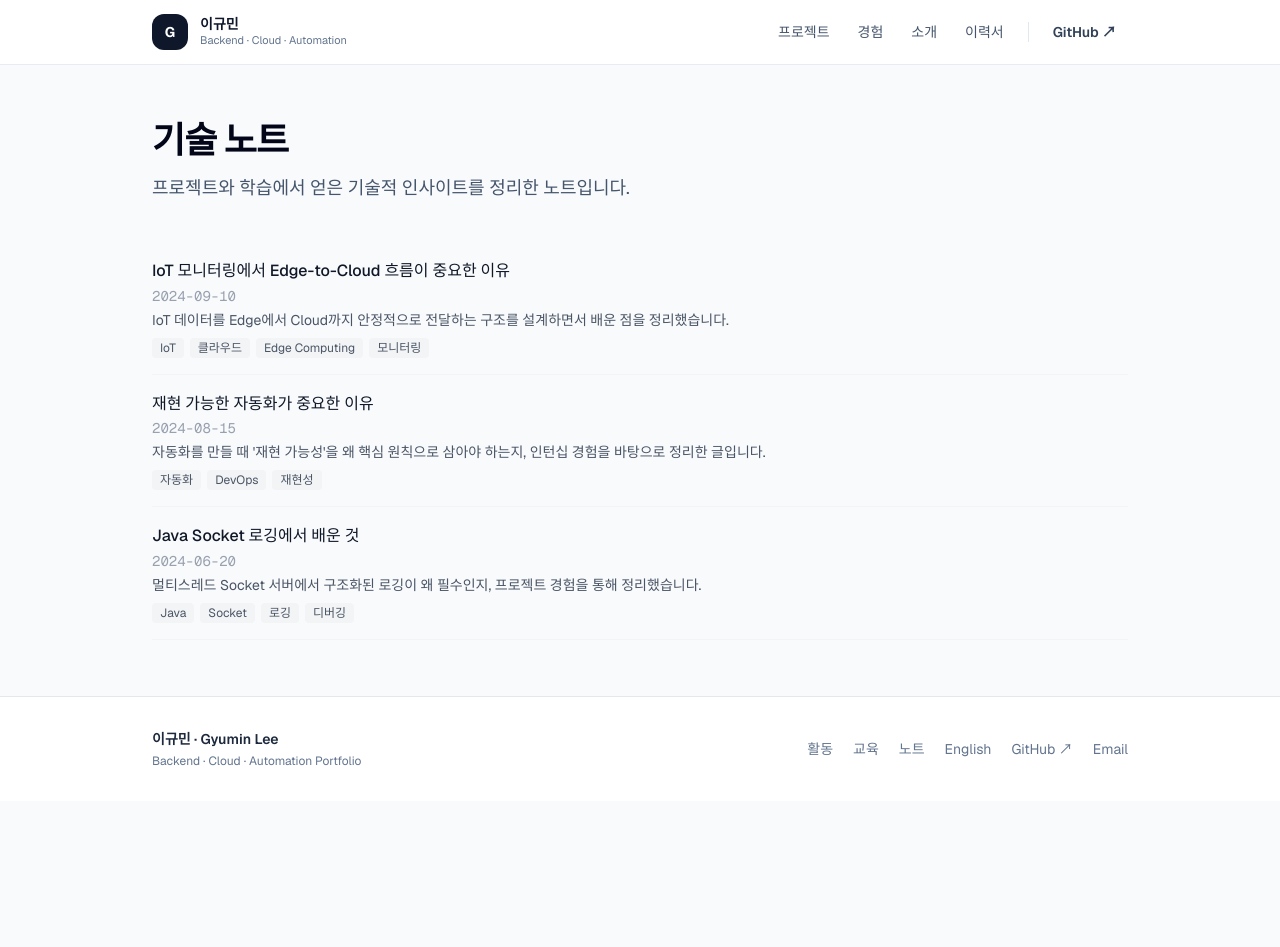
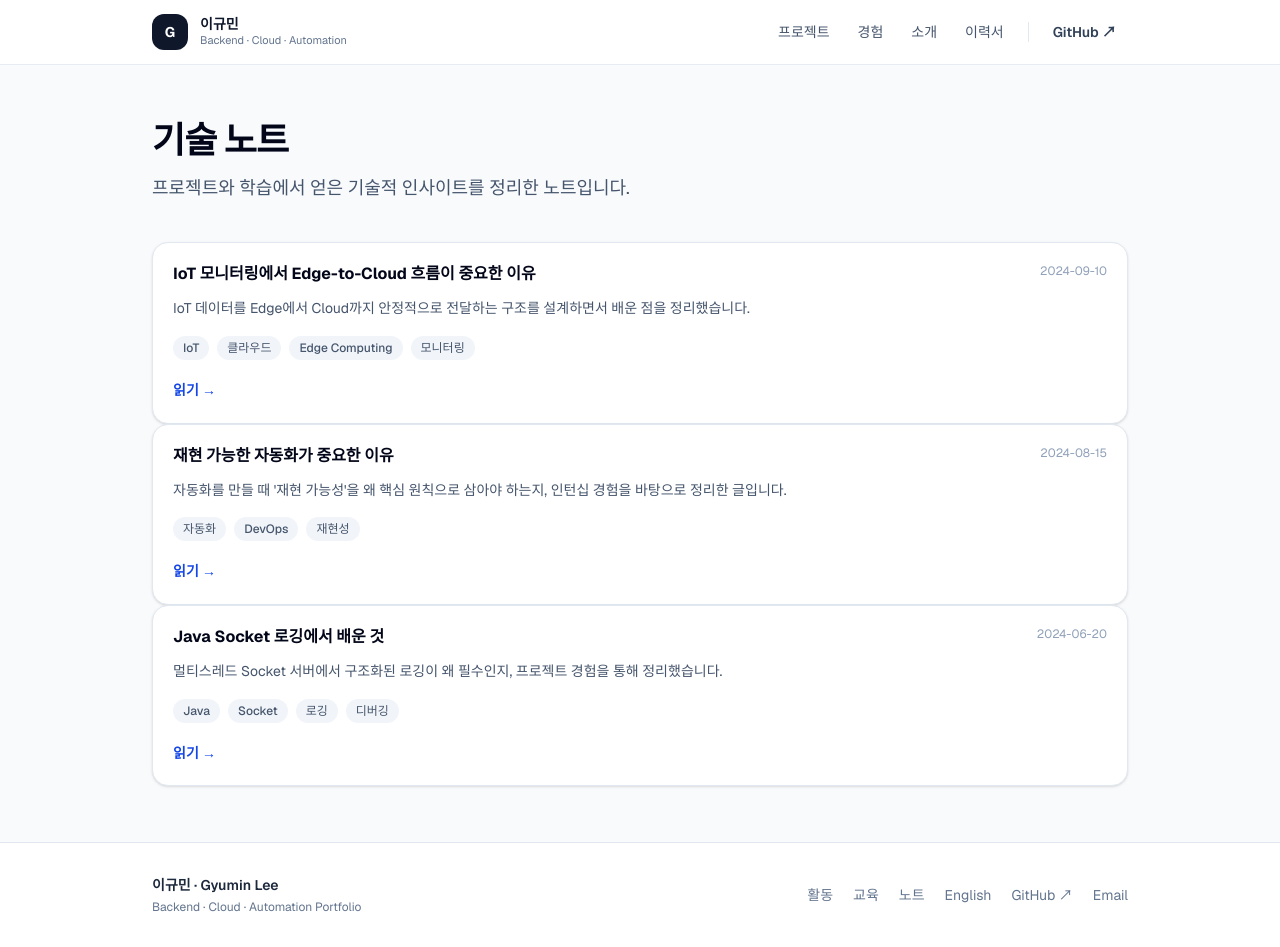
Before and after one commit to lukemin-dev/gyumin-archive, a Next.js app: page /notes in a window 1280 px wide. Before the commit the page ends 801 px from the top, so only its background shows below. Built offline with nearby package versions, Linux system fonts and the light colour scheme.

Commit message:
Modernize note cards

```diff
--- a/src/components/NoteItem.tsx
+++ b/src/components/NoteItem.tsx
@@ -7,25 +7,31 @@ interface NoteItemProps {
 
 export default function NoteItem({ note }: NoteItemProps) {
   return (
-    <Link
-      href={`/notes/${note.slug}`}
-      className="block py-4 border-b border-gray-100 hover:border-gray-300 transition-colors"
-    >
-      <h3 className="font-medium text-gray-900">{note.title}</h3>
-      <p className="text-sm text-gray-400 font-mono mt-0.5">{note.date}</p>
-      <p className="text-sm text-gray-600 mt-1">{note.summary}</p>
+    <article className="rounded-2xl border border-slate-200 bg-white p-5 shadow-sm transition-all hover:-translate-y-0.5 hover:border-slate-300 hover:shadow-md">
+      <div className="flex items-start justify-between gap-4">
+        <h2 className="font-bold leading-snug text-slate-950">
+          <Link href={`/notes/${note.slug}`} className="hover:text-blue-700">
+            {note.title}
+          </Link>
+        </h2>
+        <time className="shrink-0 text-xs text-slate-400">{note.date}</time>
+      </div>
+      <p className="mt-3 line-clamp-3 text-sm leading-relaxed text-slate-600">{note.summary}</p>
       {note.tags.length > 0 && (
-        <div className="flex flex-wrap gap-1.5 mt-2">
+        <div className="mt-4 flex flex-wrap gap-2">
           {note.tags.map((tag) => (
             <span
               key={tag}
-              className="inline-block text-xs px-2 py-0.5 bg-gray-100 text-gray-600 rounded"
+              className="rounded-full bg-slate-100 px-2.5 py-1 text-xs font-medium text-slate-600"
             >
               {tag}
             </span>
           ))}
         </div>
       )}
-    </Link>
+      <Link href={`/notes/${note.slug}`} className="mt-5 inline-block text-sm font-semibold text-blue-700 hover:underline">
+        읽기 →
+      </Link>
+    </article>
   );
 }
```
